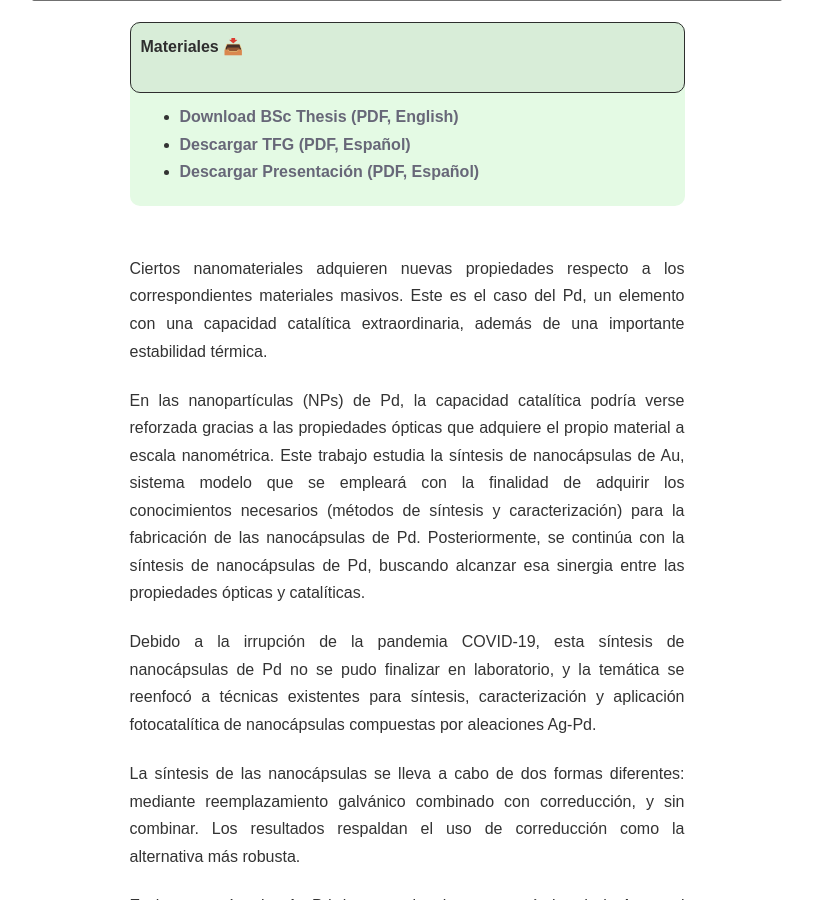
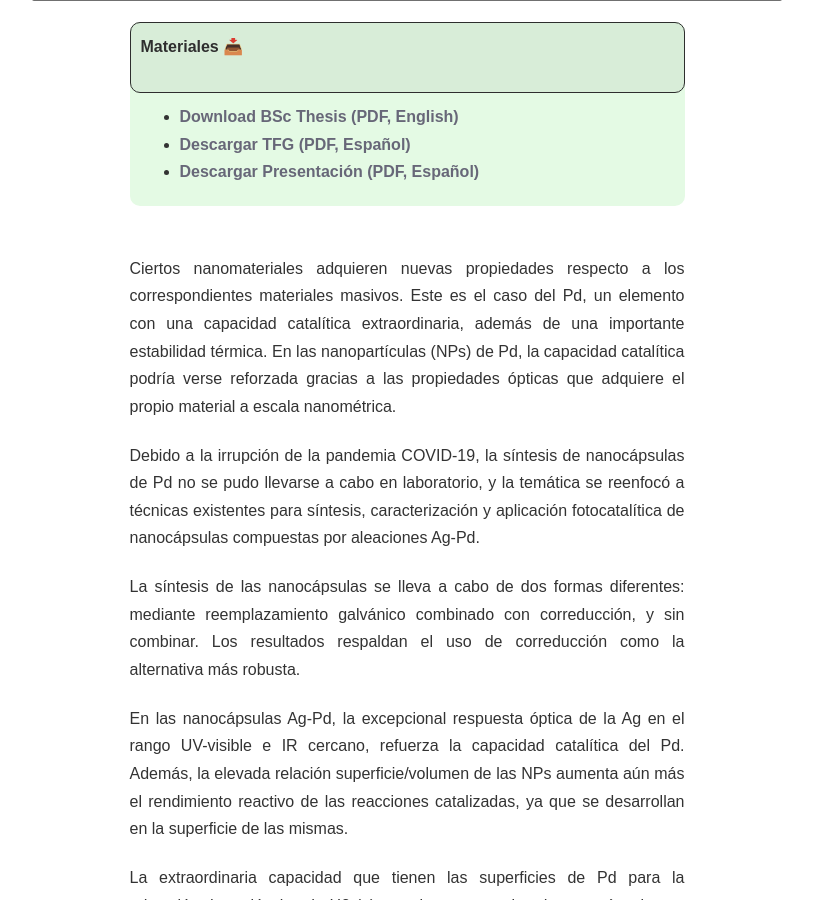
Before and after one commit to lgilfandino/lgilfandino.github.io, a Jekyll site: the page built from _updates/palladium-plasmonic-nanocapsules.md, in a window 1280 px wide and 900 px high, scrolled down 768 px. Shown: the whole window, without its empty margins (233-1046 px from the left). Built offline with Jekyll 4.4.1, drawn with Linux system fonts in a browser that asks for light colours; emoji names are drawn with the system emoji font.

Commit message:
Update palladium-plasmonic-nanocapsules.md

```diff
--- a/_updates/palladium-plasmonic-nanocapsules.md
+++ b/_updates/palladium-plasmonic-nanocapsules.md
@@ -19,13 +19,9 @@ image: "/static/nanocapsule-synthesis.jpeg"
 </div>
 <br>
 
+Ciertos nanomateriales adquieren nuevas propiedades respecto a los correspondientes materiales masivos. Este es el caso del Pd, un elemento con una capacidad catalítica extraordinaria, además de una importante estabilidad térmica. En las nanopartículas (NPs) de Pd, la capacidad catalítica podría verse reforzada gracias a las propiedades ópticas que adquiere el propio material a escala nanométrica.
 
-
-Ciertos nanomateriales adquieren nuevas propiedades respecto a los correspondientes materiales masivos. Este es el caso del Pd, un elemento con una capacidad catalítica extraordinaria, además de una importante estabilidad térmica.
-
-En las nanopartículas (NPs) de Pd, la capacidad catalítica podría verse reforzada gracias a las propiedades ópticas que adquiere el propio material a escala nanométrica. Este trabajo estudia la síntesis de nanocápsulas de Au, sistema modelo que se empleará con la finalidad de adquirir los conocimientos necesarios (métodos de síntesis y caracterización) para la fabricación de las nanocápsulas de Pd. Posteriormente, se continúa con la síntesis de nanocápsulas de Pd, buscando alcanzar esa sinergia entre las propiedades ópticas y catalíticas.
-
-Debido a la irrupción de la pandemia COVID-19, esta síntesis de nanocápsulas de Pd no se pudo finalizar en laboratorio, y la temática se reenfocó a técnicas existentes para síntesis, caracterización y aplicación fotocatalítica de nanocápsulas compuestas por aleaciones Ag-Pd.
+Debido a la irrupción de la pandemia COVID-19, la síntesis de nanocápsulas de Pd no se pudo llevarse a cabo en laboratorio, y la temática se reenfocó a técnicas existentes para síntesis, caracterización y aplicación fotocatalítica de nanocápsulas compuestas por aleaciones Ag-Pd.
 
 La síntesis de las nanocápsulas se lleva a cabo de dos formas diferentes: mediante reemplazamiento galvánico combinado con correducción, y sin combinar. Los resultados respaldan el uso de correducción como la alternativa más robusta.
 
```
